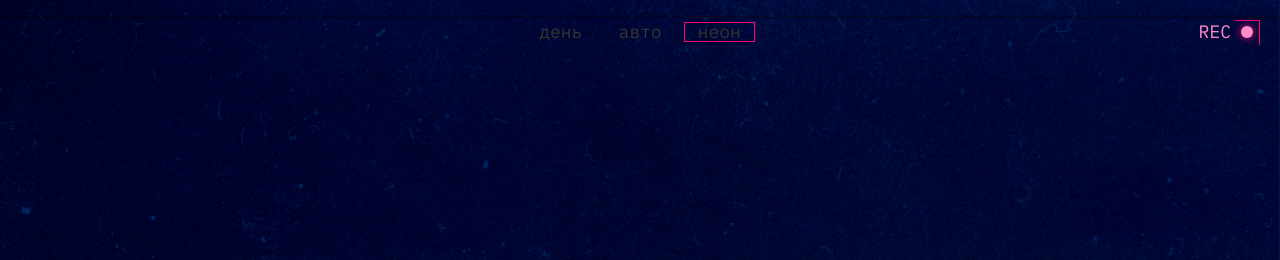
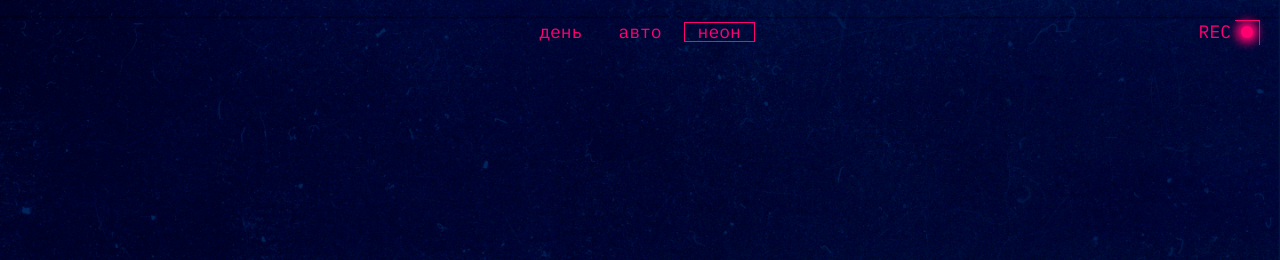
Before and after one commit to ZagudaevaNataly/slozhno-sosredotochitsya, a plain HTML site: page index.html in a window 1280 px wide. Both pictures are taken after a click on the button "неон". Shown: the top 260 px of the page. Drawn offline with Linux system fonts and the light colour scheme.

Commit message:
project 3 itter 1.

```diff
--- a/styles/dark.css
+++ b/styles/dark.css
@@ -9,15 +9,20 @@
     Так стили написанные ниже будут иметь больший вес,
     чем стили в медиазапросе предпочтений пользователя
   */
-  background-image: var(--bg-image);
-  background-repeat: no-repeat;
-  background-size: cover;
-  background-attachment: fixed;
-  font-family: var(--main-font-family);
-  color: var(--text-color);
-  font-size: var(--main-font-size);
+  --bg-image: url(../images/cover-image-dark.png);
+  --background-color: #000028;
+  --subtitle-color: #000028;
+  --title-color: #db00ff;
+  --accent-color: #ff0070;
   --title-shadow-color: #ff0070;
   --decorated-color: #ff0070;
+  --section-text-color: var(--accent-color);
+  --button-color: var(--accent-color);
+  --text-color: #f1b2ce;
+  --main-font-family: "IBM Plex Mono", "monospace";
+  --main-font-size: 18px;
+  --main-font-size-title: clamp(7.25rem, 7.0115rem + 1.0178vw, 7.5rem);
+  --font-size-standart: clamp(7.5rem, 0.5625rem + 14.4531vw, 9.8125rem) ;
 }
 
 .page.theme_dark .rec {
--- a/styles/light.css
+++ b/styles/light.css
@@ -23,6 +23,7 @@
   --main-text-color: #353430;
   --decorated-color: #353430;
   --section-text-color: var(--main-text-color);
+  --button-color: var(--text-color);
 }
 
 .page.theme_light .rec {
@@ -46,6 +47,7 @@
   --main-text-color: #353430;
   --decorated-color: #353430;
   --section-text-color: var(--main-text-color);
+  --button-color: var(--text-color);
   }
 
   .page.theme_light .rec {
--- a/styles/style.css
+++ b/styles/style.css
@@ -57,7 +57,7 @@
   content: "";
   display: inline-block;
   background-color: var(--accent-color);
-  filter: drop-shadow(0px 0px 4px var(--title-shadow-color));
+  box-shadow: 0  0 10px 5px var(--accent-color);
   margin-inline-start: 10px;
   border-radius: 50%;
   width: 12px;
@@ -79,6 +79,7 @@
   padding: 0 13px;
   cursor: pointer;
   border: 0;
+  color: var(--button-color);
 }
 
 .header__theme-menu-button_active {
--- a/styles/variables.css
+++ b/styles/variables.css
@@ -12,6 +12,7 @@
   --title-shadow-color: #ff0070;
   --decorated-color: #ff0070;
   --section-text-color: var(--accent-color);
+  --button-color: var(--accent-color);
   --text-color: #f1b2ce;
   --main-font-family: "IBM Plex Mono", "monospace";
   --main-font-size: 18px;
```
